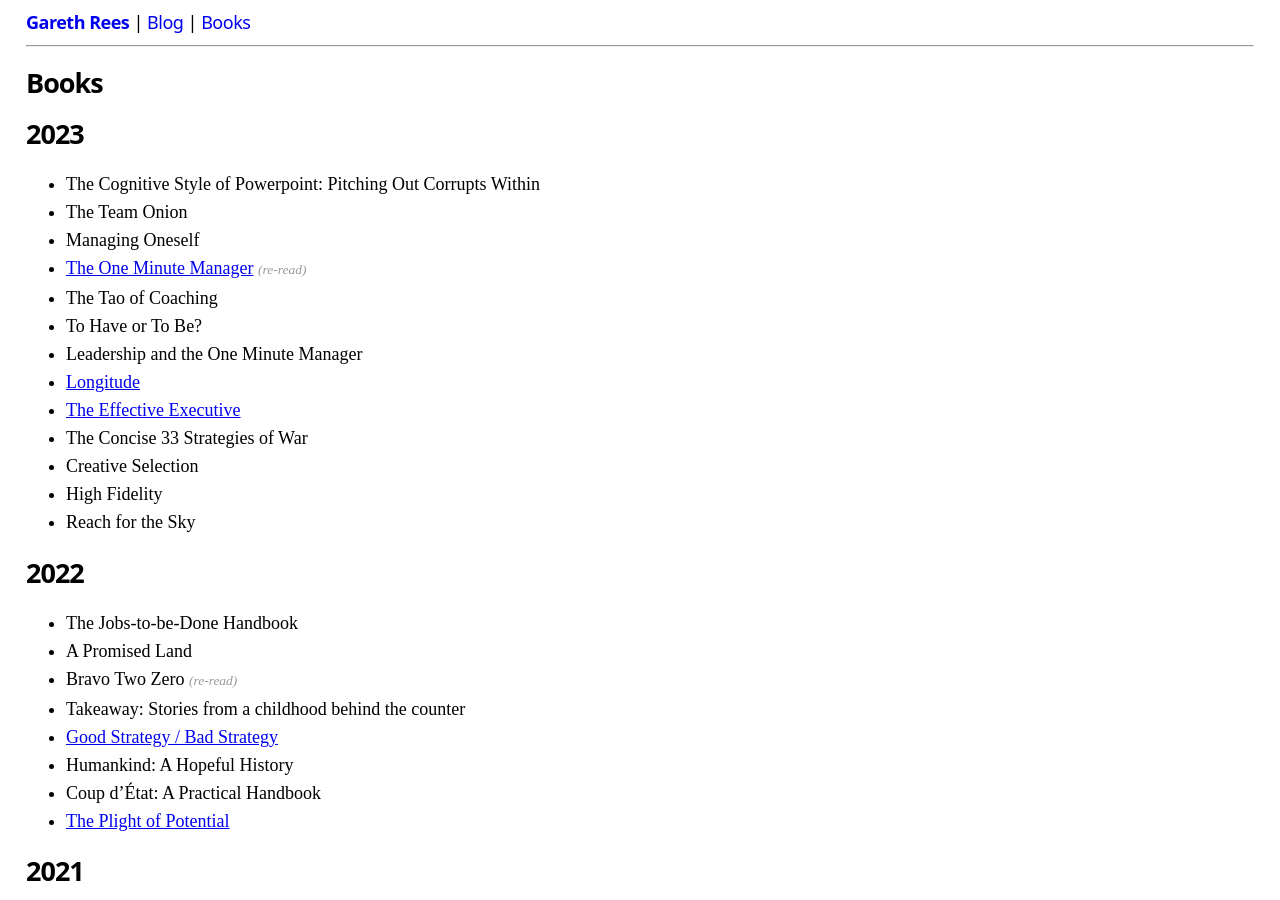
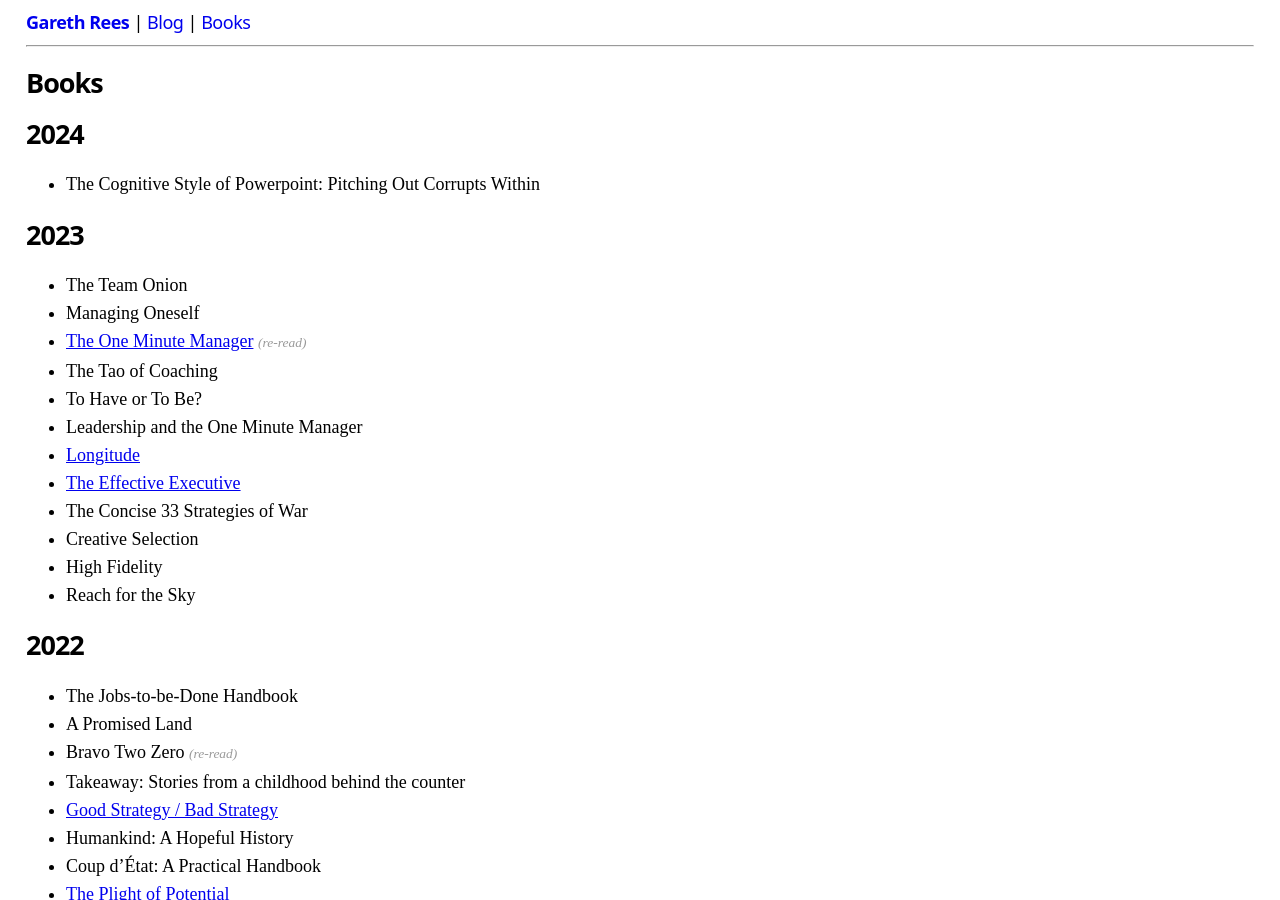
Before and after one commit to garethrees/garethrees.github.com, a Jekyll site: the page built from books.html, in a window 1280 px wide and 900 px high. Built offline with Jekyll 4.4.1, drawn with Linux system fonts in a browser that asks for light colours; some of the changed lines change nothing that is shown.

Commit message:
Fix books
Forgot 2024

```diff
--- a/_data/books.yml
+++ b/_data/books.yml
@@ -1,8 +1,10 @@
-2023:
+2024:
 #- title: The Spy Who Changed The World
 #- title: A Murder of Quality
 - title: "The Cognitive Style of Powerpoint: Pitching Out Corrupts Within"
 #- title: The deVOL Kitchen
+
+2023:
 - title: The Team Onion
 - title: Managing Oneself
 - title: The One Minute Manager
```
